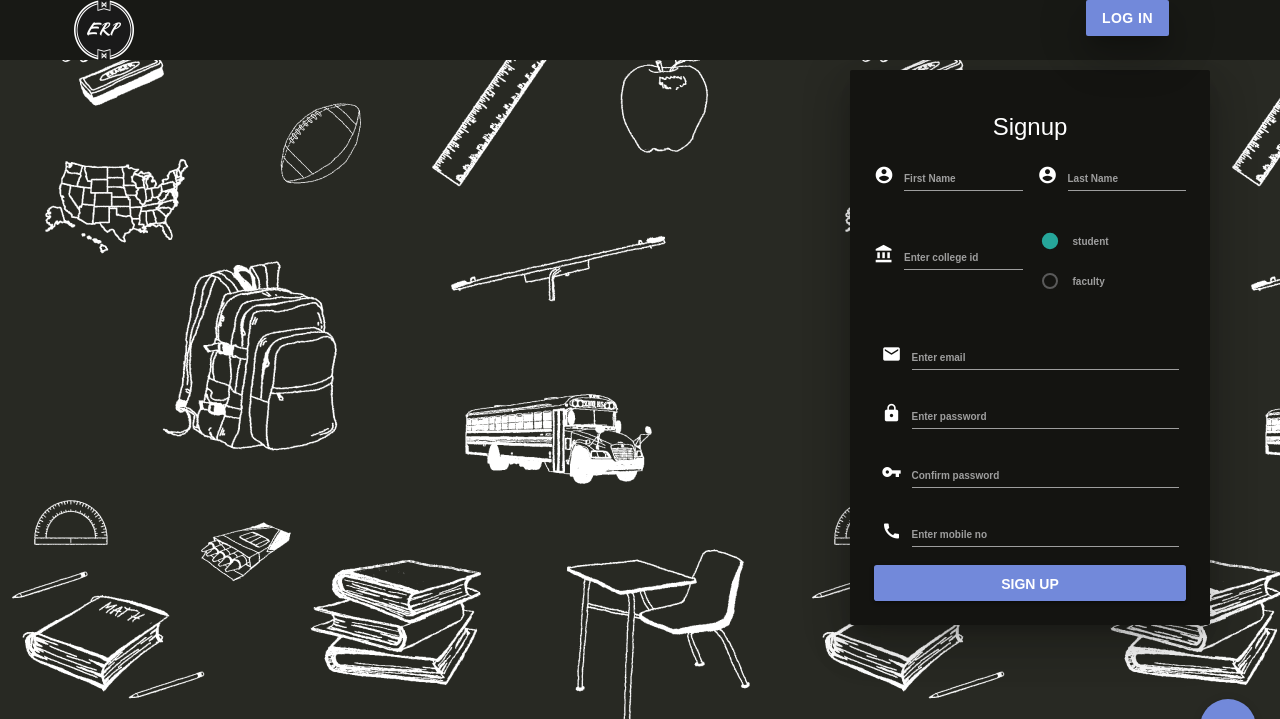
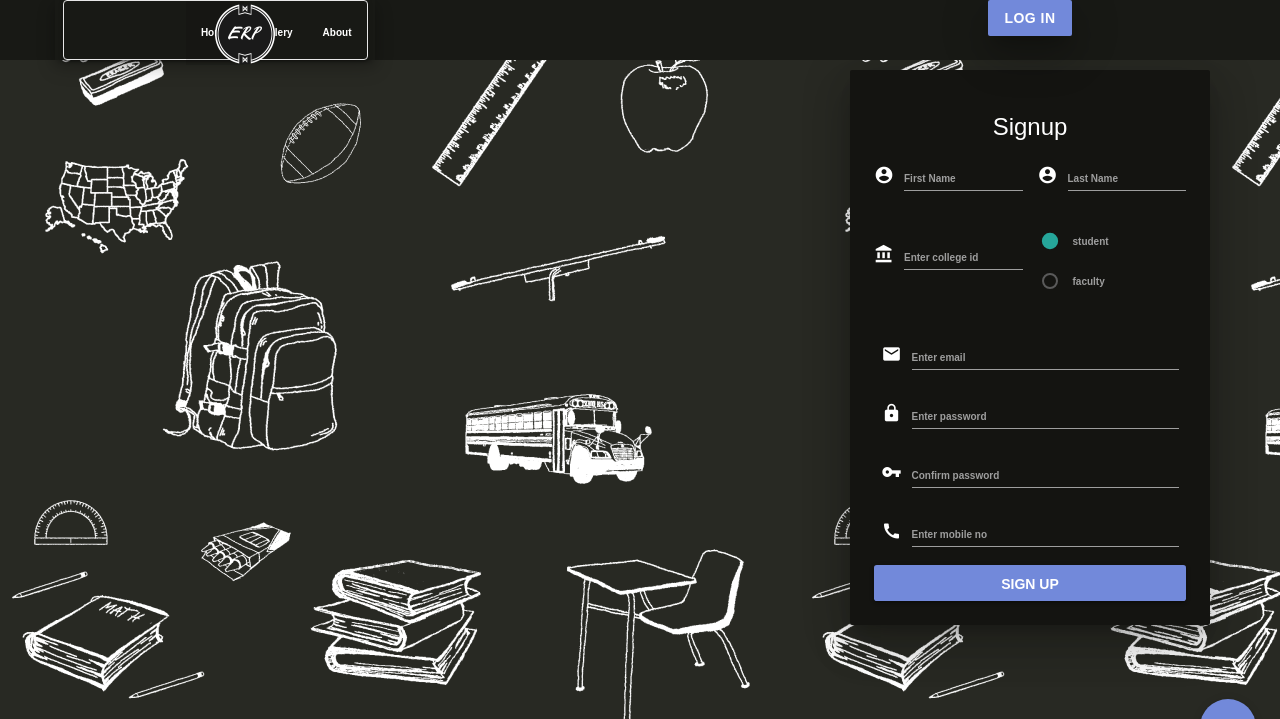
Before and after one commit to sachnr/finalyrproject, a PHP site: page / in a window 1280 px wide. Shown: the top 719 px of the page. Run offline with PHP 8.4, Linux system fonts and the light colour scheme.

Commit message:
Add files via upload

```diff
--- a/css/style.css
+++ b/css/style.css
@@ -1,12 +1,12 @@
 
-	    		#header{
+	    		.header{
 	    			position:fixed;
 					background-color: #181915;
 					width:100%;
 					height:60px;
 					text-align: center;
 					}
-				#footer{
+				.footer{
 					clear:both;
 					height: 170px;
 					width: 100%;
--- a/footer.php
+++ b/footer.php
@@ -6,7 +6,7 @@ $page='home';
         <a class="btn-floating btn-large waves-effect waves-light discord z-depth-2 pulse" href="#" data-toggle="modal" data-target="#contactus"><i class="material-icons">chat_bubble</i></a>
         </div>
 
-      <footer class="footer-section" id="footer">
+      <footer class="footer-section footer">
       <div class="footer-top">
         <div class="container">
               <div class="row">
--- a/header.php
+++ b/header.php
@@ -18,10 +18,22 @@
 		  		<div class="page-wrapper">
 		  			<!-- .preloader -->
 		    		<div class="preloader"></div>
-			  		<header class="main-header " id="header">
-			  			<div class="container"><div class="row">
-			  				<div class="logo col s1">
-		                		<figure><a href="index.php"><img src="images/erpban.png" alt="" style="height: 60px;"></a></figure>
+
+
+			  		<header class="main-header header">
+			  			<div class="container">
+			  				<div class="row">
+								<div class="col s6 m3 header z-depth-3">
+									<nav class="navbar navbar-default" style="background-color: #181915;width:100%;height:60px;text-align: center;">
+									    <div class="nav-wrapper">
+										    <a class="brand-logo left" href="index.php"><img src="images/erpban.png" alt="" style="height: 60px;"></a>
+										    <ul id="nav-mobile" class="right hide-on-med-and-down cbtn">
+										      	<li class="<?php if($page=="home"){echo "active";} ?>"><a href="index.php">Home</a></li>
+										      	<li class="<?php if($page=="gallery"){echo "active";} ?>"><a href="gallery.php">Gallery</a></li>
+										      	<li class="<?php if($page=="about"){echo "active";} ?>"><a href="about.php">About</a></li>
+										    </ul>
+										</div>
+									</nav>
 								</div>
 								<div class="col s4 m2 offset-m9">
 				  					<div class="info-box visible-xs visible-md visible-lg">
```
Lines whose indentation alone changed are shown as unchanged.
